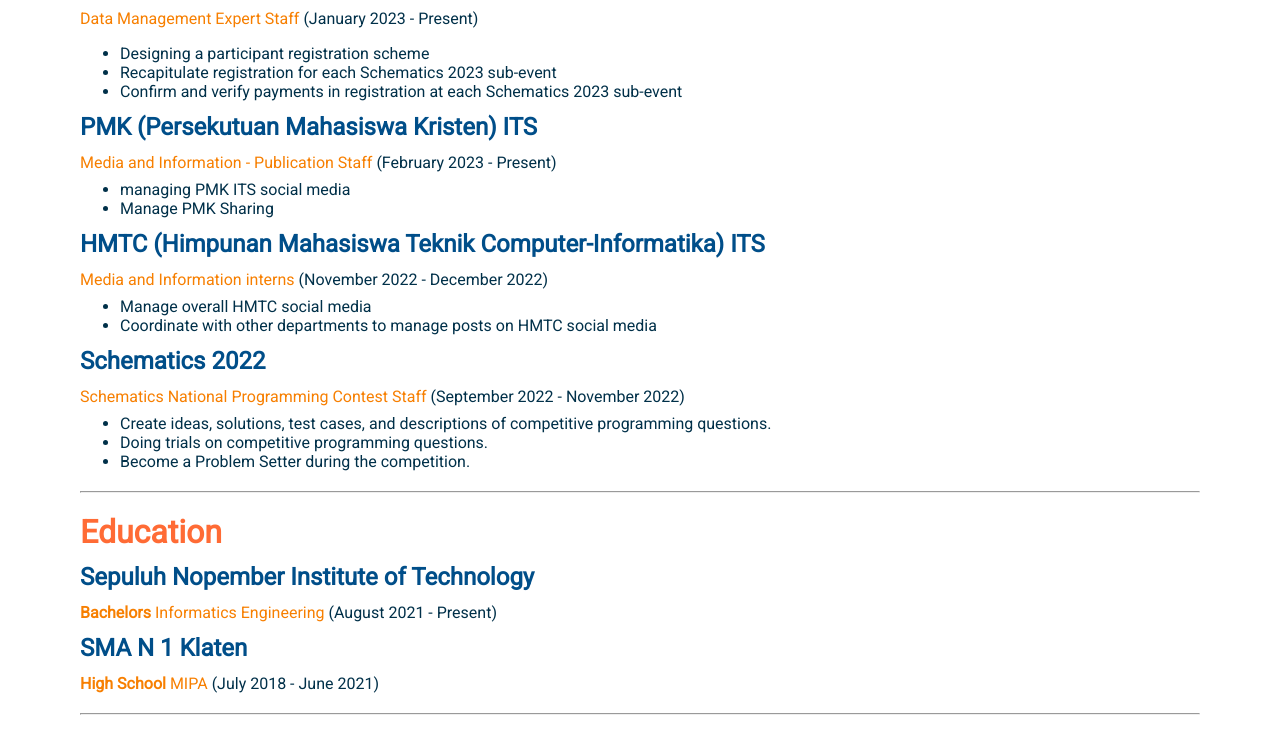
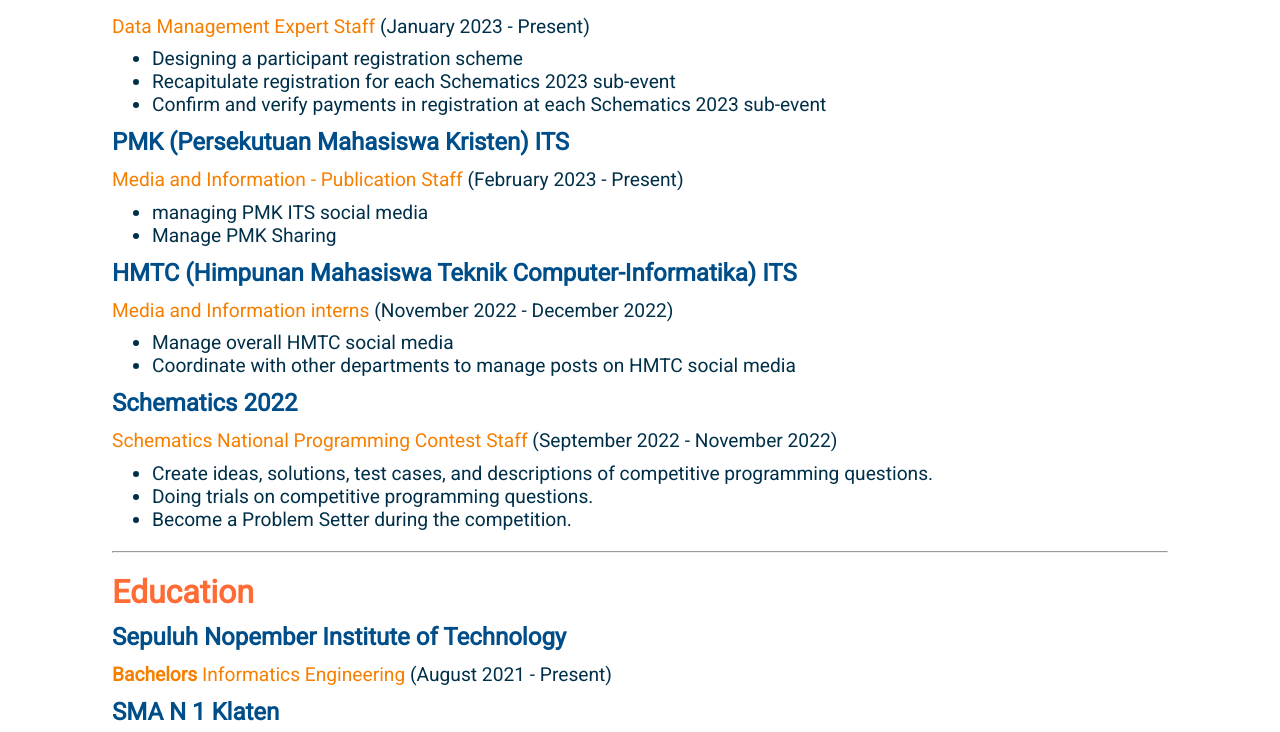
Before and after one commit to javakanaya/pweb-cv-html, a plain HTML site: page index.html in a window 1280 px wide. Shown: the part 561-1293 px from the top of the page. Drawn offline with Linux system fonts and the light colour scheme.

Commit message:
margin, font-size

```diff
--- a/index.html
+++ b/index.html
@@ -15,7 +15,7 @@
         body {
             font-family: 'Roboto', sans-serif;
             background-color: white;
-            margin: 5em 5em;
+            margin: 5em 7em;
         }
 
 
@@ -51,17 +51,18 @@
         }
 
         p,
-        li, span{
+        li,
+        span {
+            font-size: 1.2rem;
             color: #003049;
         }
 
-        div h3, p, ul{
+        div h3,
+        p,
+        ul {
             margin: .5em 0em;
         }
 
-        .block {
-            display: inline-block;
-        }
     </style>
 </head>
 
@@ -90,9 +91,7 @@
         <h2>Experiences</h2>
         <div>
             <h3>Schematics 2023</h3>
-            <div class="block">
-                <p>Data Management Expert Staff <span>(January 2023 - Present)</span></p>
-            </div>
+            <p>Data Management Expert Staff <span>(January 2023 - Present)</span></p>
             <ul>
                 <li>Designing a participant registration scheme</li>
                 <li>Recapitulate registration for each Schematics 2023 sub-event</li>
```
